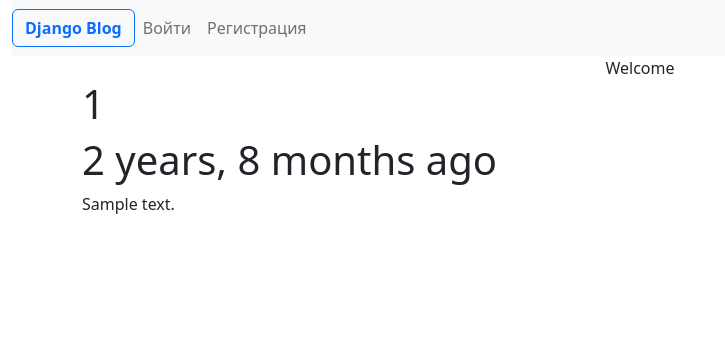
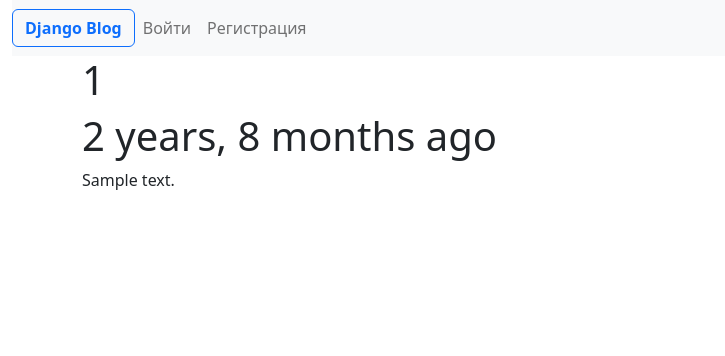
Before and after one commit to ig-rudenko/django_blog, a Django app: template templates/posts/about.html in a window 1280 px wide. Shown: the top 356 px of the page, without its empty margins (0-725 px from the left). Run offline with Django 4.2, Linux system fonts and the light colour scheme; the template is opened without the code that fills it: most values are stand-ins (such as "Sample title", 1, 10 or a date in 2020); some libraries are stand-ins or nearby versions.

Commit message:
refactoring

```diff
--- a/templates/posts/base.html
+++ b/templates/posts/base.html
@@ -59,7 +59,6 @@
     </nav>
     </div>
 {% endcache %}
-<div style="text-align: center">Welcome</div>
     <div class="container">
         {% block content %} {% endblock %}
     </div>
```
